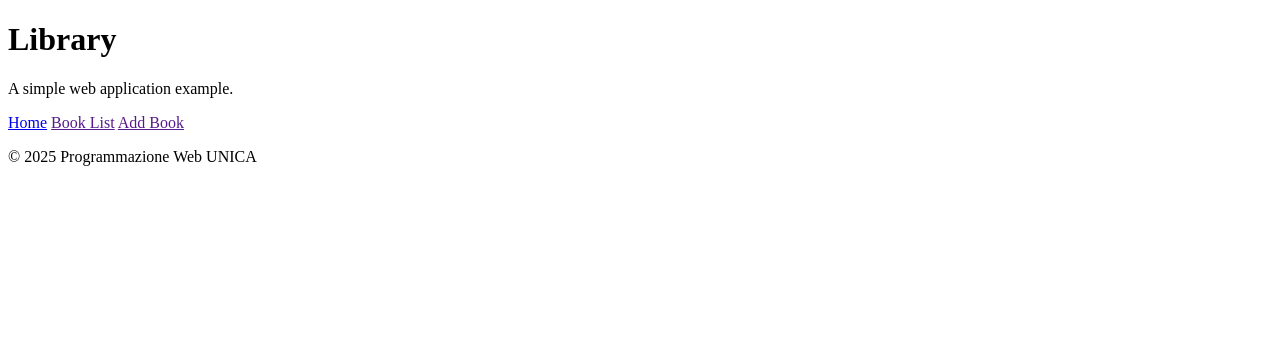
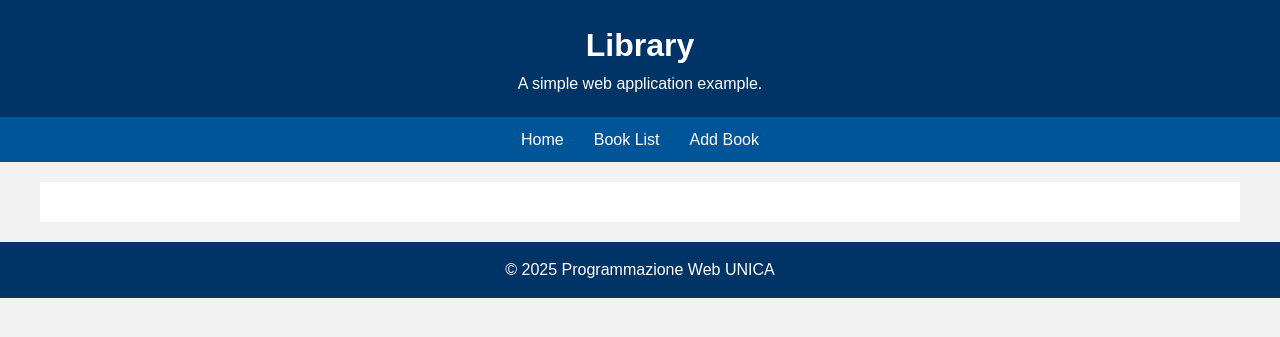
Before and after one commit to MPIREDDU23/lab2025, a FastAPI app: template app/templates/base.html in a window 1280 px wide. Shown: the top 337 px of the page. Run offline with FastAPI, Linux system fonts and the light colour scheme; the template is opened without the code that fills it, so the values that code supplies are empty.

Commit message:
Add CSS styles and create list template for book reviews
- Added a new CSS file for styling the application, including styles for body, navigation, header, footer, and tables.
- Created a new HTML template for listing books with their ID, title, author, and review.

```diff
--- a/app/main.py
+++ b/app/main.py
@@ -2,13 +2,13 @@ from fastapi import FastAPI, Request
 from routers import books, frontend
 from fastapi.responses import HTMLResponse
 from fastapi.templating import Jinja2Templates
-
+from fastapi.staticfiles import StaticFiles
 
 
 app = FastAPI()
 app.include_router(books.router, tags=["books"])
 app.include_router(frontend.router)
-
+app.mount("/static", StaticFiles(directory="app/static") , name="static")
 
 
 
--- /dev/null
+++ b/app/static/styles.css
@@ -0,0 +1,77 @@
+* {
+    margin: 0;
+    padding: 0;
+    box-sizing: border-box;
+}
+
+body {
+    font-family: Arial, sans-serif;
+    background-color: #f2f2f2;
+    color: #333;
+    line-height: 1.6;
+}
+
+nav {
+    background: #005599;
+    display: flex;
+    justify-content: center;
+    padding: 10px;
+}
+
+nav a {
+    color: #fff;
+    text-decoration: none;
+    margin: 0 15px;
+    font-size: 16px;
+    transition: color 0.3s;
+}
+
+nav a:hover {
+    color: #ffcc00;
+}
+
+.container {
+    max-width: 1200px;
+    margin: 20px auto;
+    padding: 20px;
+    background-color: #fff;
+}
+
+header {
+    background: #003366;
+    color: #fff;
+    padding: 20px;
+    text-align: center;
+}
+
+footer {
+    background: #003366;
+    color: #fff;
+    text-align: center;
+    padding: 15px;
+    margin-top: 20px;
+}
+
+table {
+    width: 50%;
+    margin: 0 auto;
+    border-collapse: collapse;
+}
+
+th, td {
+    padding: 10px;
+    border: 1px solid #ddd;
+}
+
+th {
+    background-color: #f5f5f5;
+}
+
+input[type=submit], input[type=reset] {
+    font-size: 16px;
+    background: #005599;
+    border: none;
+    color: white;
+    padding: 16px 32px;
+    cursor: pointer;
+}
--- a/app/templates/base.html
+++ b/app/templates/base.html
@@ -1,6 +1,6 @@
 <!DOCTYPE html>
 <html>
-
+    <link rel="stylesheet" href=" {{ url_for('static', path='styles.css') }}">
     <head>
         <title>Library</title>
     </head>
@@ -11,13 +11,12 @@
         </header>
         <nav>
             <a href="/">Home</a>
-            <a href="">Book List</a>
+            <a href="{{ url_for('show_book_list') }}">Book List</a>
             <a href="">Add Book</a>
         </nav>
 
         <div class = "container">
             {% block content %}{% endblock %}
-
         </div>
 
         <footer>
--- a/app/templates/home.html
+++ b/app/templates/home.html
@@ -4,5 +4,7 @@
     <div style="text-align: center;">
         <h1>{{ text.title }}</h1>
         <p>{{ text.content }}</p>
+        <br>
+        <img src="{{ url_for('static', path='IMG_1966.HEIC') }}" alt="library" style="width: 50%;">
     </div>
 {% endblock %}
```
Also changed, not shown: app/routers/frontend.py (+16 -1 lines), app/templates/list.html (added, +21 -0 lines), 1 other file.
